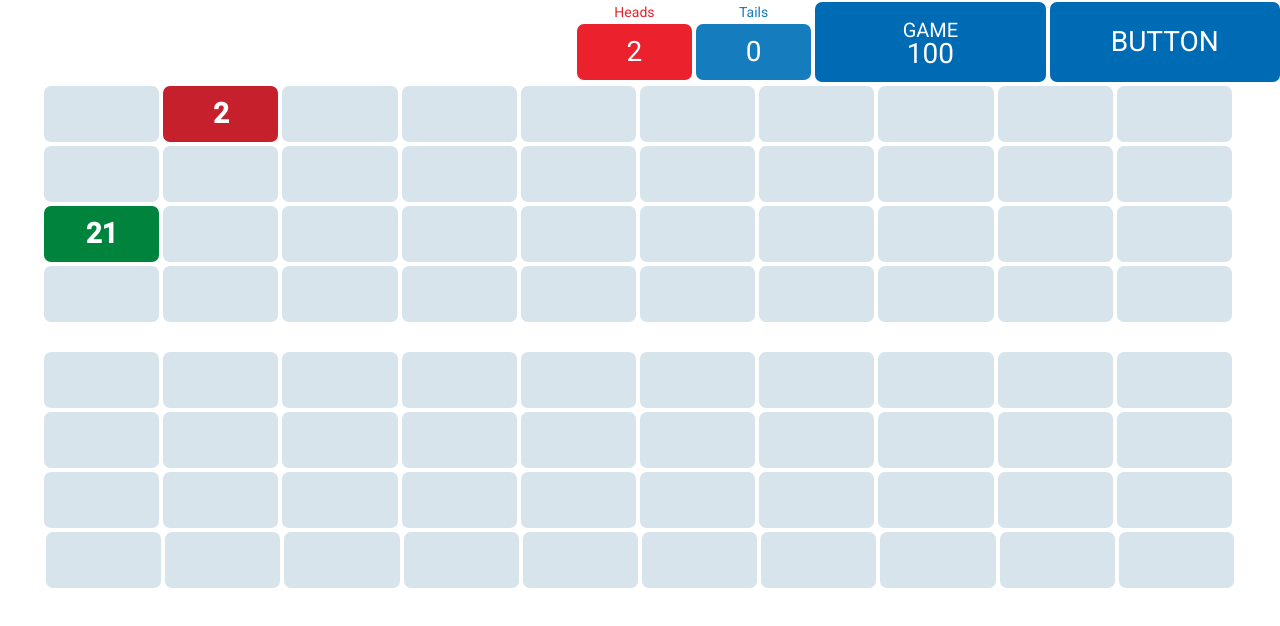
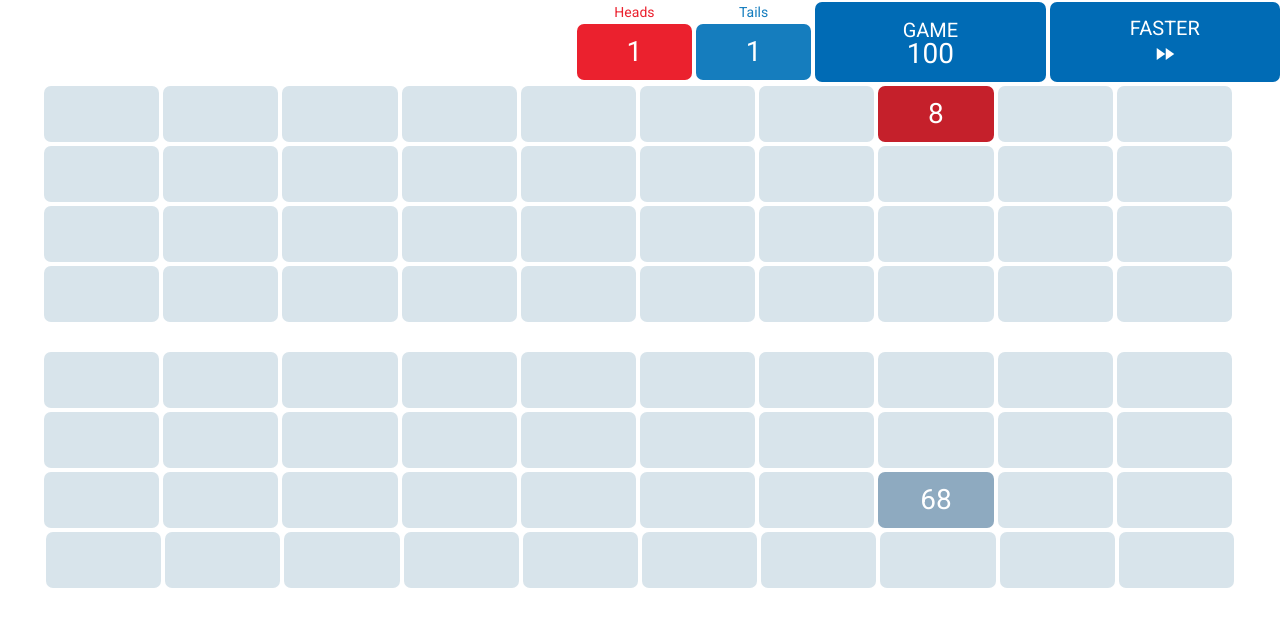
Before and after one commit to wilsam239/keno, an Angular app: page /setup in a window 1280 px wide. Both pictures are taken after a click on the button "Go!". Shown: the top 626 px of the page. Built offline with nearby package versions, Linux system fonts and the light colour scheme.

Commit message:
Added a countdown to the next game

```diff
--- a/src/app/commons/global.ts
+++ b/src/app/commons/global.ts
@@ -111,6 +111,7 @@ export const PAYOUTS: { [key: string]: { [key: string]: number } } = {
     "1": 3,
   },
 }
+export const TIME_BETWEEN_GAMES = 10000
 export const DRAW_SIZE = 20
 
 export const NUMBER_OPTIONS = [1, 2, 3, 4, 5, 6, 7, 8, 9, 10, 15, 20, 40]
--- a/src/app/game/game.component.html
+++ b/src/app/game/game.component.html
@@ -32,14 +32,40 @@
         fxLayout="column"
         fxLayoutGap="4px"
       >
-        <div id="game-header">
+        <div class="big-tile-header">
           <div>GAME</div>
         </div>
         <div>100</div>
       </div>
-      <div id="fast-forward" class="big-tile" fxLayoutAlign="center center">
-        BUTTON
-      </div>
+      <ng-container *ngIf="finished; else faster">
+        <div
+          id="time-until-next"
+          class="big-tile"
+          fxLayoutAlign="center center"
+          fxLayout="column"
+          fxLayoutGap="4px"
+        >
+          <div class="big-tile-header">
+            <div>NEXT GAME IN</div>
+          </div>
+          <div>0:{{ secondsTilNext }}</div>
+        </div>
+      </ng-container>
+      <ng-template #faster>
+        <div
+          id="fast-forward"
+          class="big-tile"
+          fxLayoutAlign="center center"
+          (click)="changeDrawTime()"
+          fxLayout="column"
+          fxLayoutGap="4px"
+        >
+          <div class="big-tile-header">
+            <div>{{ fast ? "SLOWER" : "FASTER" }}</div>
+          </div>
+          <mat-icon [ngClass]="{ clicked: fast }">fast_forward</mat-icon>
+        </div>
+      </ng-template>
     </div>
   </div>
   <div
--- a/src/app/game/game.component.scss
+++ b/src/app/game/game.component.scss
@@ -11,7 +11,7 @@
 
 .selected {
   color: white;
-  font-weight: bold;
+  // font-weight: bold;
 }
 
 .tails {
@@ -48,6 +48,15 @@
   color: var(--tails);
 }
 
-#game-header {
+.big-tile-header {
   font-size: 20px;
 }
+
+#fast-forward {
+  .clicked {
+    // color: #0facde;
+  }
+}
+#fast-forward:hover {
+  cursor: pointer;
+}
--- a/src/app/game/game.component.ts
+++ b/src/app/game/game.component.ts
@@ -4,13 +4,21 @@ import {
   filter,
   interval,
   isObservable,
+  mergeMap,
   Observable,
   Subscription,
+  switchMap,
   takeUntil,
   tap,
+  timer,
 } from "rxjs"
 import { isSubscription } from "rxjs/internal/Subscription"
-import { DRAW_SIZE, getRandom, MASTER_LIST } from "../commons/global"
+import {
+  DRAW_SIZE,
+  getRandom,
+  MASTER_LIST,
+  TIME_BETWEEN_GAMES,
+} from "../commons/global"
 import { GameService } from "../commons/services/game.service"
 
 @Component({
@@ -20,33 +28,66 @@ import { GameService } from "../commons/services/game.service"
 })
 export class GameComponent implements OnInit, OnDestroy {
   private _subs: Subscription[] = []
+  private drawSub!: Subscription
+
   title = "game"
 
   tiles = MASTER_LIST
-  drawTime = 1000
+  fast = false
+  drawTime = new BehaviorSubject(1000)
   private _results: number[] = []
   drawn: number[] = []
 
   private allNumbersDrawn = new BehaviorSubject(false)
+  finished = false
 
   headCount = 0
   tailCount = 0
 
-  constructor(public gs: GameService) {
-    this._results = getRandom(this.tiles, DRAW_SIZE)
+  secondsTilNext!: string
+
+  constructor(public gs: GameService) {}
+
+  getTimeInString(time: number) {
+    return time.toLocaleString(undefined, { minimumIntegerDigits: 2 })
   }
 
   ngOnInit() {
+    this.draw()
     this.sub(
       this.gs.setup.pipe(
         tap((setup) => {
           console.log(setup)
         })
       ),
-      interval(this.drawTime).pipe(
-        takeUntil(this.allNumbersDrawn.pipe(filter((b) => b))),
-        tap(() => {
-          console.log("Revealing a new tile")
+      this.allNumbersDrawn.pipe(
+        filter((b) => b),
+        tap(() => (this.finished = true)),
+        mergeMap(() =>
+          interval(1000).pipe(
+            takeUntil(
+              timer(TIME_BETWEEN_GAMES).pipe(
+                tap(() => {
+                  console.log("redraw")
+                  this.draw()
+                  this.allNumbersDrawn.next(false)
+                })
+              )
+            ),
+            tap((val) => {
+              this.secondsTilNext = this.getTimeInString(
+                (TIME_BETWEEN_GAMES - 1000 - 1000 * val) / 1000
+              )
+            })
+          )
+        )
+      ),
+
+      this.drawTime.pipe(
+        // tap((val) => console.log("Should change interval to " + val)),
+        switchMap((val) => interval(val)),
+        filter(() => !this.allNumbersDrawn.getValue()),
+        tap((val) => {
           const newTile = this._results.at(this.drawn.length)
 
           if (newTile) {
@@ -64,12 +105,33 @@ export class GameComponent implements OnInit, OnDestroy {
             this.allNumbersDrawn.next(true)
           }
         })
-      ),
-      this.allNumbersDrawn.pipe(
-        filter((b) => b),
-        tap(() => console.log("All numbers drawn!"))
       )
     )
+  }
+
+  draw() {
+    this.secondsTilNext = this.getTimeInString(TIME_BETWEEN_GAMES / 1000)
+    this.finished = false
+    const selected = document.getElementsByClassName("selected")
+    Array.from(selected).forEach((s) => {
+      const classesToRemove: string[] = []
+      s.classList.forEach((c) => {
+        if (c.includes("selected")) {
+          classesToRemove.push(c)
+        }
+      })
+      s.classList.remove(...classesToRemove)
+    })
+
+    this.headCount = 0
+    this.tailCount = 0
+    this.drawn = []
+    this._results = getRandom(this.tiles, DRAW_SIZE)
+  }
+
+  changeDrawTime() {
+    this.fast = !this.fast
+    this.drawTime.next(this.fast ? 1000 : 500)
   }
 
   ngOnDestroy() {
```
